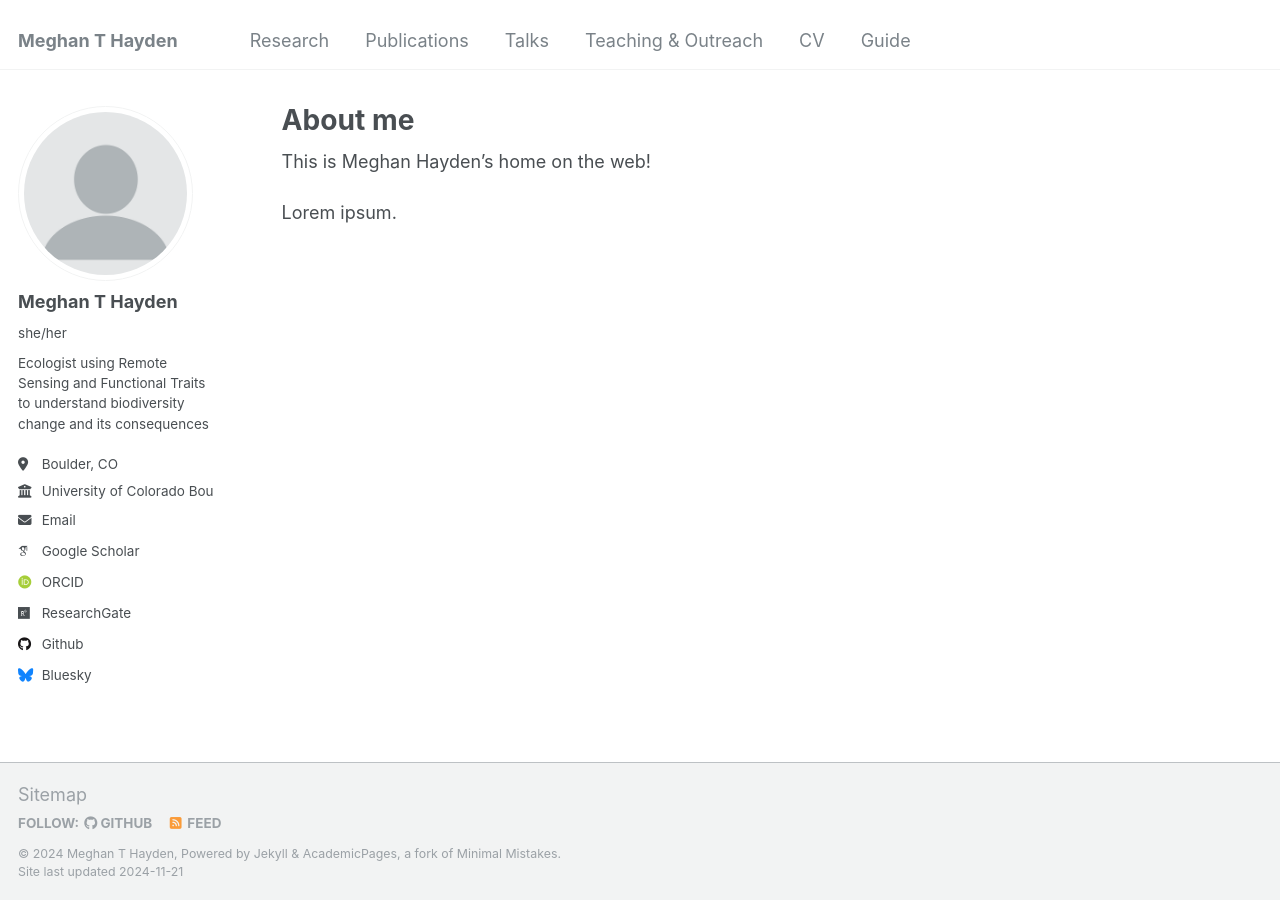
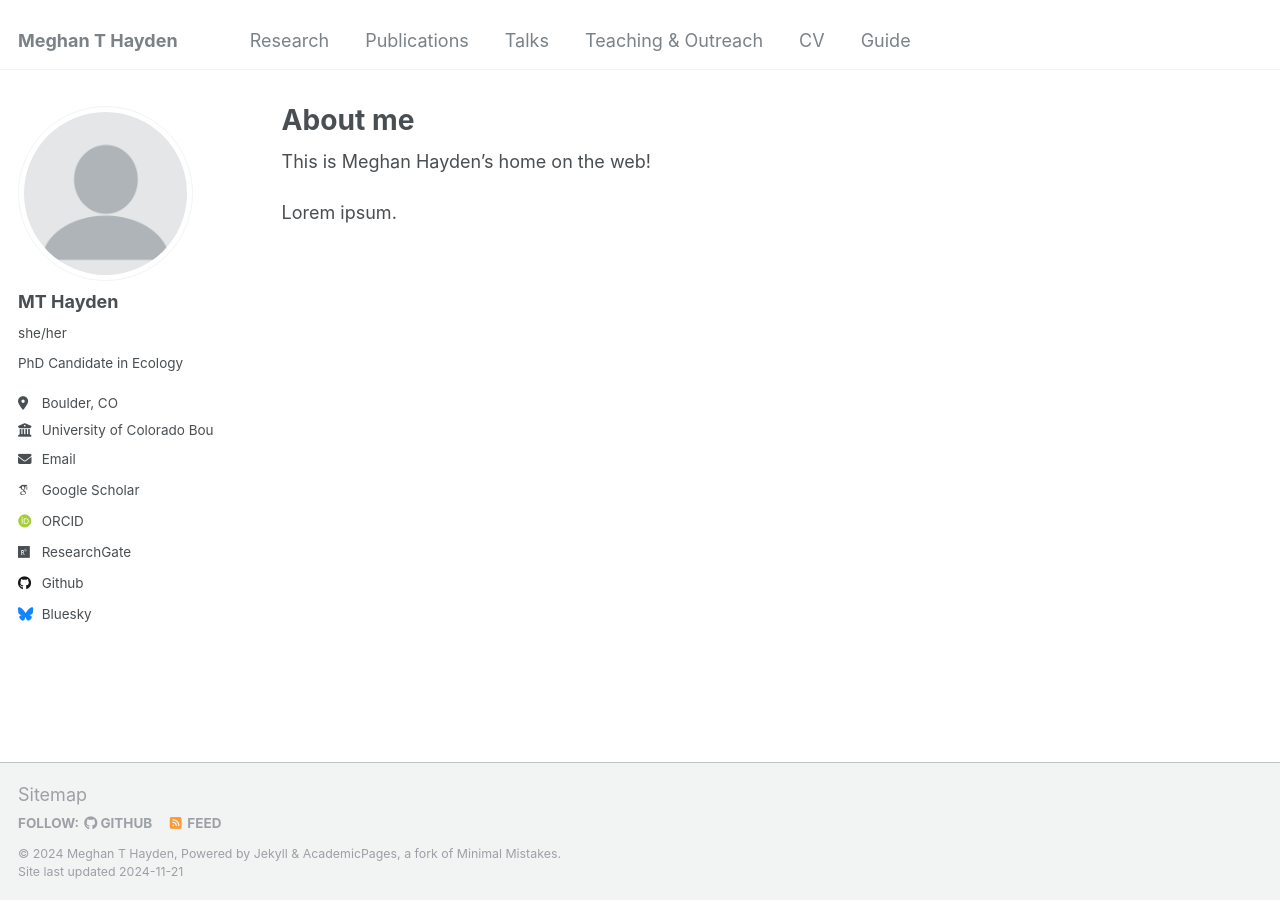
Before and after one commit to MeghanTHayden/MeghanTHayden.github.io, a Jekyll site: the page built from _pages/about.md, in a window 1280 px wide. Built offline with Jekyll 4.4.1, drawn with Linux system fonts in a browser that asks for light colours; some web fonts are replaced.

Commit message:
Update _config.yml

```diff
--- a/_config.yml
+++ b/_config.yml
@@ -22,9 +22,9 @@ repository               : "MeghanTHayden/MeghanTHayden.github.io"
 author:
   # Biographic information
   avatar           : "profile.png"
-  name             : "Meghan T Hayden"
+  name             : "MT Hayden"
   pronouns         : "she/her"
-  bio              : "Ecologist using Remote Sensing and Functional Traits to understand biodiversity change and its consequences"
+  bio              : "PhD Candidate in Ecology"
   location         : "Boulder, CO"
   employer         : "University of Colorado Boulder"
   uri              : # URL
```
